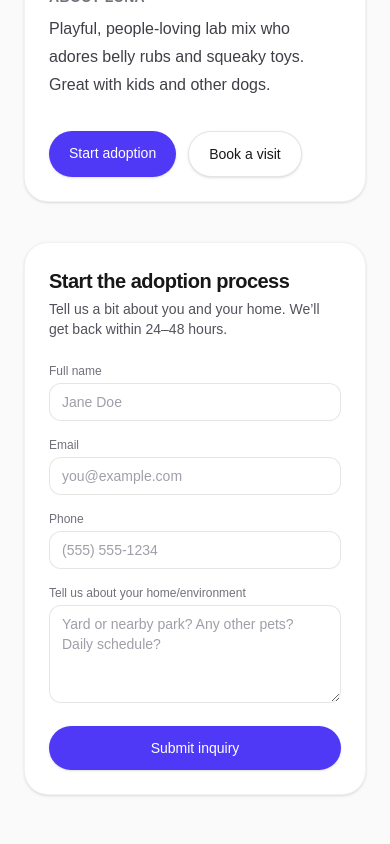
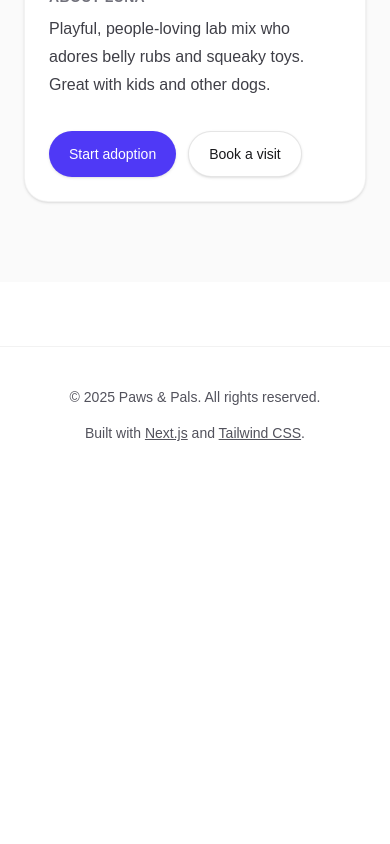
Before and after one commit to demaceo/paws-pals, a Next.js app: page /dogs/luna in a window 390 px wide. Shown: the part 820-1664 px from the top of the page. After the commit the page ends 1303 px from the top, so only its background shows below. Built offline with nearby package versions, Linux system fonts and the light colour scheme.

Commit message:
Add AdoptionModal component and integrate into DogPage for adoption inquiries

```diff
--- /dev/null
+++ b/app/components/AdoptionModal.tsx
@@ -0,0 +1,144 @@
+"use client";
+
+import { useEffect, useRef, useState } from "react";
+import type { Dog } from "@/lib/dogs";
+
+type Props = {
+  dog: Dog;
+  action: (formData: FormData) => Promise<void> | void;
+};
+
+export default function AdoptionModal({ dog, action }: Props) {
+  const [open, setOpen] = useState(false);
+  const dialogRef = useRef<HTMLDivElement>(null);
+
+  useEffect(() => {
+    function onKey(e: KeyboardEvent) {
+      if (e.key === "Escape") setOpen(false);
+    }
+    if (open) {
+      document.addEventListener("keydown", onKey);
+      return () => document.removeEventListener("keydown", onKey);
+    }
+  }, [open]);
+
+  useEffect(() => {
+    if (!open) return;
+    const el = dialogRef.current;
+    const prev = document.activeElement as HTMLElement | null;
+    el?.focus();
+    return () => prev?.focus();
+  }, [open]);
+
+  return (
+    <>
+      <button
+        type="button"
+        onClick={() => setOpen(true)}
+        className="rounded-full bg-indigo-600 px-5 py-3 text-sm font-medium text-white shadow-sm transition hover:bg-indigo-500"
+      >
+        Start adoption
+      </button>
+
+      {open && (
+        <div
+          className="fixed inset-0 z-60 flex items-center justify-center p-4"
+          aria-labelledby="adopt-title"
+          role="dialog"
+          aria-modal="true"
+        >
+          <div
+            className="absolute inset-0 bg-black/50"
+            onClick={() => setOpen(false)}
+          />
+          <div
+            ref={dialogRef}
+            tabIndex={-1}
+            className="relative z-61 w-full max-w-xl rounded-3xl border border-black/10 bg-white p-6 shadow-xl outline-none dark:border-white/15 dark:bg-zinc-900"
+          >
+            <div className="flex items-start justify-between gap-4">
+              <div>
+                <h2 id="adopt-title" className="text-xl font-semibold tracking-tight">
+                  Adopt {dog.name}
+                </h2>
+                <p className="mt-1 text-sm text-zinc-600 dark:text-zinc-400">
+                  Tell us a bit about you and your home. We’ll get back within 24–48 hours.
+                </p>
+              </div>
+              <button
+                type="button"
+                onClick={() => setOpen(false)}
+                className="rounded-full border border-black/10 bg-white px-3 py-1 text-sm text-zinc-700 hover:bg-zinc-50 dark:border-white/15 dark:bg-zinc-800 dark:text-zinc-200"
+                aria-label="Close"
+              >
+                ✕
+              </button>
+            </div>
+
+            <form action={action} className="mt-6 grid grid-cols-1 gap-4 md:grid-cols-2">
+              <input type="hidden" name="dogId" value={dog.id} />
+              <input type="hidden" name="dogName" value={dog.name} />
+              <div className="md:col-span-1">
+                <label className="mb-1 block text-xs text-zinc-500" htmlFor="name">
+                  Full name
+                </label>
+                <input
+                  id="name"
+                  name="name"
+                  required
+                  placeholder="Jane Doe"
+                  className="w-full rounded-xl border border-black/10 bg-white px-3 py-2 text-sm outline-none ring-0 placeholder:text-zinc-400 focus:border-indigo-400 dark:border-white/15 dark:bg-zinc-950"
+                />
+              </div>
+              <div className="md:col-span-1">
+                <label className="mb-1 block text-xs text-zinc-500" htmlFor="email">
+                  Email
+                </label>
+                <input
+                  id="email"
+                  name="email"
+                  type="email"
+                  required
+                  placeholder="you@example.com"
+                  className="w-full rounded-xl border border-black/10 bg-white px-3 py-2 text-sm outline-none ring-0 placeholder:text-zinc-400 focus:border-indigo-400 dark:border-white/15 dark:bg-zinc-950"
+                />
+              </div>
+              <div className="md:col-span-1">
+                <label className="mb-1 block text-xs text-zinc-500" htmlFor="phone">
+                  Phone
+                </label>
+                <input
+                  id="phone"
+                  name="phone"
+                  type="tel"
+                  placeholder="(555) 555-1234"
+                  className="w-full rounded-xl border border-black/10 bg-white px-3 py-2 text-sm outline-none ring-0 placeholder:text-zinc-400 focus:border-indigo-400 dark:border-white/15 dark:bg-zinc-950"
+                />
+              </div>
+              <div className="md:col-span-2">
+                <label className="mb-1 block text-xs text-zinc-500" htmlFor="message">
+                  Tell us about your home/environment
+                </label>
+                <textarea
+                  id="message"
+                  name="message"
+                  rows={4}
+                  placeholder="Yard or nearby park? Any other pets? Daily schedule?"
+                  className="w-full rounded-xl border border-black/10 bg-white px-3 py-2 text-sm outline-none ring-0 placeholder:text-zinc-400 focus:border-indigo-400 dark:border-white/15 dark:bg-zinc-950"
+                />
+              </div>
+              <div className="md:col-span-2">
+                <button
+                  type="submit"
+                  className="w-full rounded-full bg-indigo-600 px-5 py-3 text-sm font-medium text-white shadow-sm transition hover:bg-indigo-500 md:w-auto"
+                >
+                  Submit inquiry
+                </button>
+              </div>
+            </form>
+          </div>
+        </div>
+      )}
+    </>
+  );
+}
--- a/app/dogs/[id]/page.tsx
+++ b/app/dogs/[id]/page.tsx
@@ -2,6 +2,7 @@ import Image from "next/image";
 import Link from "next/link";
 import { notFound, redirect } from "next/navigation";
 import { getDog, getDogs } from "@/lib/dogs";
+import AdoptionModal from "@/app/components/AdoptionModal";
 
 type Props = {
   params: { id: string };
@@ -24,6 +25,19 @@ export default function DogPage({ params }: Props) {
   if (!dog) return notFound();
 
   const gallery = dog.gallery && dog.gallery.length > 0 ? dog.gallery : [dog.image];
+
+  async function adoptAction(formData: FormData) {
+    "use server";
+    const name = String(formData.get("name") || "").trim();
+    const email = String(formData.get("email") || "").trim();
+    const phone = String(formData.get("phone") || "").trim();
+    const message = String(formData.get("message") || "").trim();
+    const dogId = String(formData.get("dogId") || "");
+    const dogName = String(formData.get("dogName") || "this dog");
+
+    console.log("Adoption inquiry", { dogId, name, email, phone, message });
+    redirect(`/thank-you?dog=${encodeURIComponent(dogName)}`);
+  }
 
   return (
     <div className="bg-zinc-50 pb-20 pt-10 dark:bg-black">
@@ -92,12 +106,7 @@ export default function DogPage({ params }: Props) {
               </p>
 
               <div className="mt-8 flex flex-wrap gap-3">
-                <a
-                  href="#adopt"
-                  className="rounded-full bg-indigo-600 px-5 py-3 text-sm font-medium text-white shadow-sm transition hover:bg-indigo-500"
-                >
-                  Start adoption
-                </a>
+                <AdoptionModal dog={dog} action={adoptAction} />
                 <a
                   href="#visit"
                   className="rounded-full border border-black/10 bg-white px-5 py-3 text-sm font-medium text-zinc-900 shadow-sm transition hover:bg-zinc-50 dark:border-white/15 dark:bg-zinc-950 dark:text-zinc-50"
@@ -110,93 +119,6 @@ export default function DogPage({ params }: Props) {
         </div>
       </section>
 
-      {/* Adoption form */}
-      <section id="adopt" className="mx-auto mt-10 max-w-6xl px-6">
-        <div className="rounded-3xl border border-black/5 bg-white p-6 shadow-sm dark:border-white/10 dark:bg-zinc-900">
-          <h2 className="text-xl font-semibold tracking-tight">Start the adoption process</h2>
-          <p className="mt-1 text-sm text-zinc-600 dark:text-zinc-400">
-            Tell us a bit about you and your home. We’ll get back within 24–48 hours.
-          </p>
-
-          <form
-            action={async (formData: FormData) => {
-              "use server";
-              // Basic validation
-              const name = String(formData.get("name") || "").trim();
-              const email = String(formData.get("email") || "").trim();
-              const phone = String(formData.get("phone") || "").trim();
-              const message = String(formData.get("message") || "").trim();
-              const dogId = String(formData.get("dogId") || "");
-
-              // Simulate persistence or send to an integration later
-              console.log("Adoption inquiry", { dogId, name, email, phone, message });
-
-              // Redirect to thank-you with context
-              redirect(`/thank-you?dog=${encodeURIComponent(dog.name)}`);
-            }}
-            className="mt-6 grid grid-cols-1 gap-4 md:grid-cols-2"
-          >
-            <input type="hidden" name="dogId" value={dog.id} />
-            <div className="md:col-span-1">
-              <label className="mb-1 block text-xs text-zinc-500" htmlFor="name">
-                Full name
-              </label>
-              <input
-                id="name"
-                name="name"
-                required
-                placeholder="Jane Doe"
-                className="w-full rounded-xl border border-black/10 bg-white px-3 py-2 text-sm outline-none ring-0 placeholder:text-zinc-400 focus:border-indigo-400 dark:border-white/15 dark:bg-zinc-950"
-              />
-            </div>
-            <div className="md:col-span-1">
-              <label className="mb-1 block text-xs text-zinc-500" htmlFor="email">
-                Email
-              </label>
-              <input
-                id="email"
-                name="email"
-                type="email"
-                required
-                placeholder="you@example.com"
-                className="w-full rounded-xl border border-black/10 bg-white px-3 py-2 text-sm outline-none ring-0 placeholder:text-zinc-400 focus:border-indigo-400 dark:border-white/15 dark:bg-zinc-950"
-              />
-            </div>
-            <div className="md:col-span-1">
-              <label className="mb-1 block text-xs text-zinc-500" htmlFor="phone">
-                Phone
-              </label>
-              <input
-                id="phone"
-                name="phone"
-                type="tel"
-                placeholder="(555) 555-1234"
-                className="w-full rounded-xl border border-black/10 bg-white px-3 py-2 text-sm outline-none ring-0 placeholder:text-zinc-400 focus:border-indigo-400 dark:border-white/15 dark:bg-zinc-950"
-              />
-            </div>
-            <div className="md:col-span-2">
-              <label className="mb-1 block text-xs text-zinc-500" htmlFor="message">
-                Tell us about your home/environment
-              </label>
-              <textarea
-                id="message"
-                name="message"
-                rows={4}
-                placeholder="Yard or nearby park? Any other pets? Daily schedule?"
-                className="w-full rounded-xl border border-black/10 bg-white px-3 py-2 text-sm outline-none ring-0 placeholder:text-zinc-400 focus:border-indigo-400 dark:border-white/15 dark:bg-zinc-950"
-              />
-            </div>
-            <div className="md:col-span-2">
-              <button
-                type="submit"
-                className="w-full rounded-full bg-indigo-600 px-5 py-3 text-sm font-medium text-white shadow-sm transition hover:bg-indigo-500 md:w-auto"
-              >
-                Submit inquiry
-              </button>
-            </div>
-          </form>
-        </div>
-      </section>
     </div>
   );
 }
```
